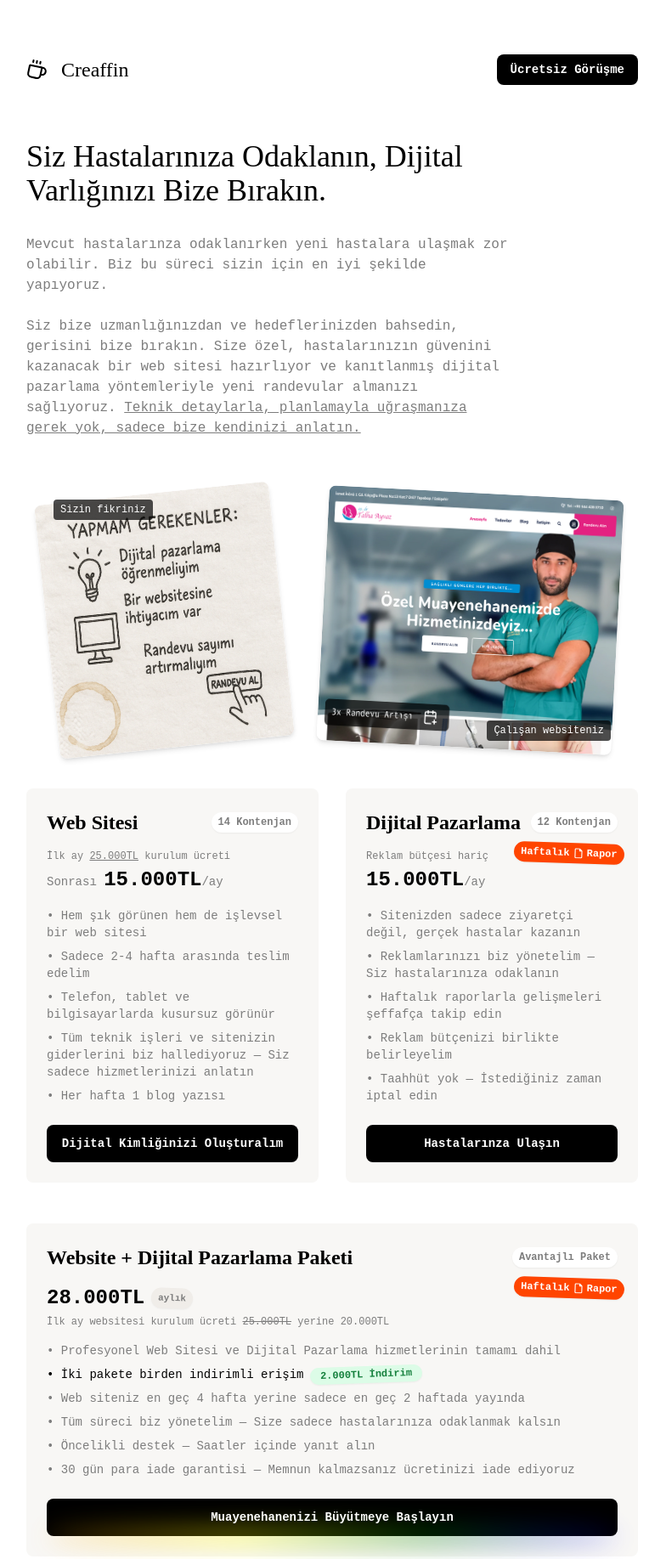
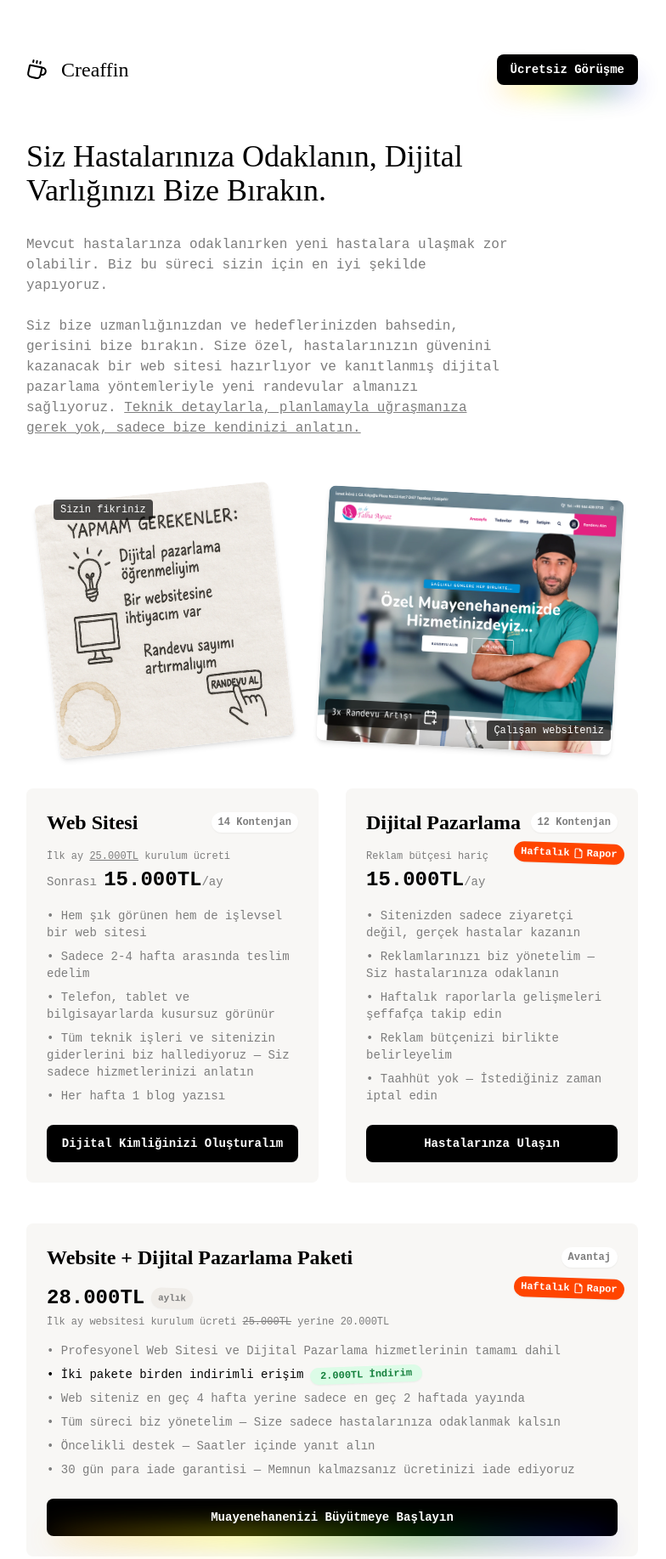
Before and after one commit to ghansolo/creaffin, a plain HTML site: page index.html in a window 1280 px wide. Shown: the top 1835 px of the page at 85% size, without its empty margins (249-1033 px from the left). Drawn offline with nearby package versions, Linux system fonts and the light colour scheme.

Commit message:
Add files via upload

```diff
--- a/index.html
+++ b/index.html
@@ -95,7 +95,7 @@
           <h2 class="font-instrument-serif text-2xl text-black">Creaffin</h2>
         </div>
         <a href="https://cal.com/creaffin/15dk" target="_blank" rel="noopener noreferrer"
-           class="bg-black text-white py-2 px-4 rounded-lg font-bold hover:bg-gray-800 transition-colors">
+           class="bg-black text-white py-2 px-4 rounded-lg font-bold hover:bg-gray-800 rainbow-glow">
            Ücretsiz Görüşme
         </a>
       </nav>
@@ -206,7 +206,7 @@
           Website + Dijital Pazarlama<span class="hidden sm:inline"> Paketi</span>
         </h2>
         <span class="bg-white text-[#7D7D7D] text-xs font-semibold px-2 py-1 rounded-full shadow-sm">
-            Avantajlı Paket
+            Avantaj
         </span>
       </div>
       <div class="mb-4">
```
